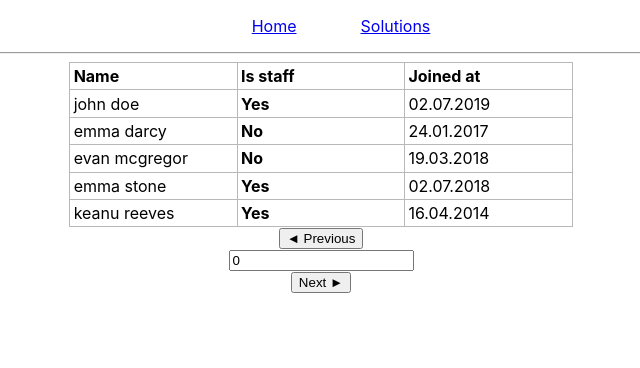
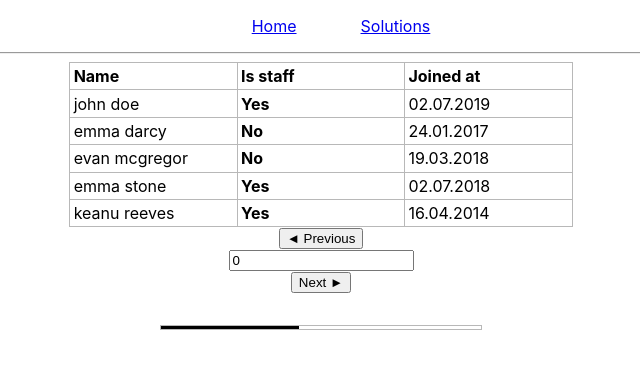
Before and after one commit to michalmytych/solvable-spa, a React (Create React App) app: page /home in a window 1280 px wide. Shown: the top 368 px of the page, without its empty margins (319-959 px from the left). Built offline with nearby package versions, Linux system fonts and the light colour scheme; sample sign-in values are in the browser's storage.

Commit message:
Add basic progress component

```diff
--- /dev/null
+++ b/src/components/molecules/Progress.js
@@ -0,0 +1,22 @@
+import React from 'react'
+
+export default function Progress({ percentage }) {
+  return (
+    <div
+      style={{
+        width: '20rem',
+        height: '3px',
+        margin: '0 auto',
+        marginTop: '2rem',
+        border: '1px solid rgb(184, 184, 184)'
+      }}
+    >
+      <div style={{
+        width: `${percentage}%`,
+        transition: '0.4s',
+        height: '3px',
+        backgroundColor: 'black'
+      }}></div>
+    </div>
+  )
+}
--- a/src/pages/Solutions/Problems.js
+++ b/src/pages/Solutions/Problems.js
@@ -3,6 +3,7 @@ import { BaseTable } from '../../components/molecules/Table'
 import Table from '../../components/molecules/Table'
 import Moment from 'moment'
 import Pagination from '../../components/molecules/Pagination'
+import Progress from '../../components/molecules/Progress'
 
 class ExampleTable extends BaseTable {
   constructor() {
@@ -81,6 +82,7 @@ export default function Problems() {
         tableAbstract={new ExampleTable()}
       />
       <Pagination maxPage={20} />
+      <Progress percentage={43}/>
     </div>
   )
 }
```
